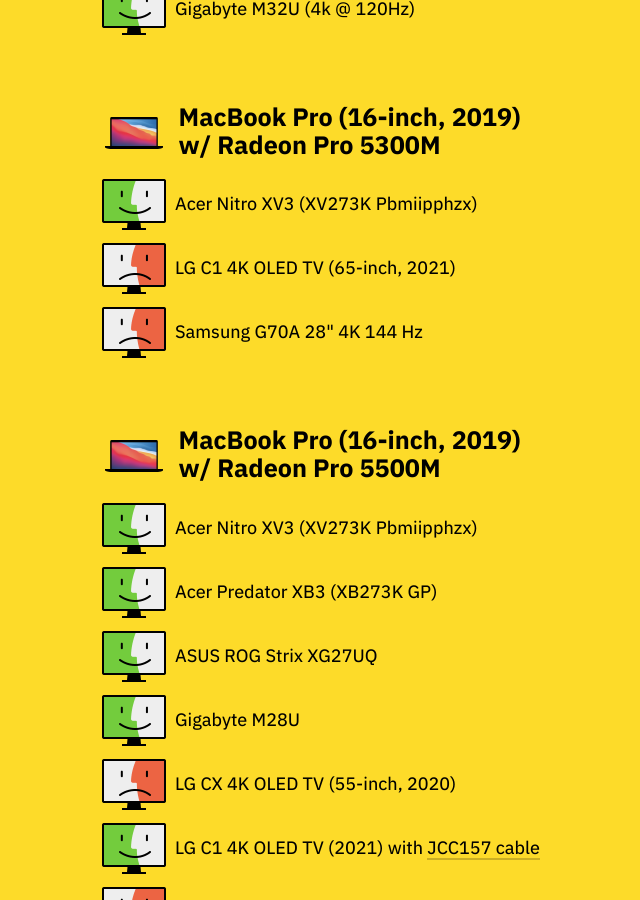
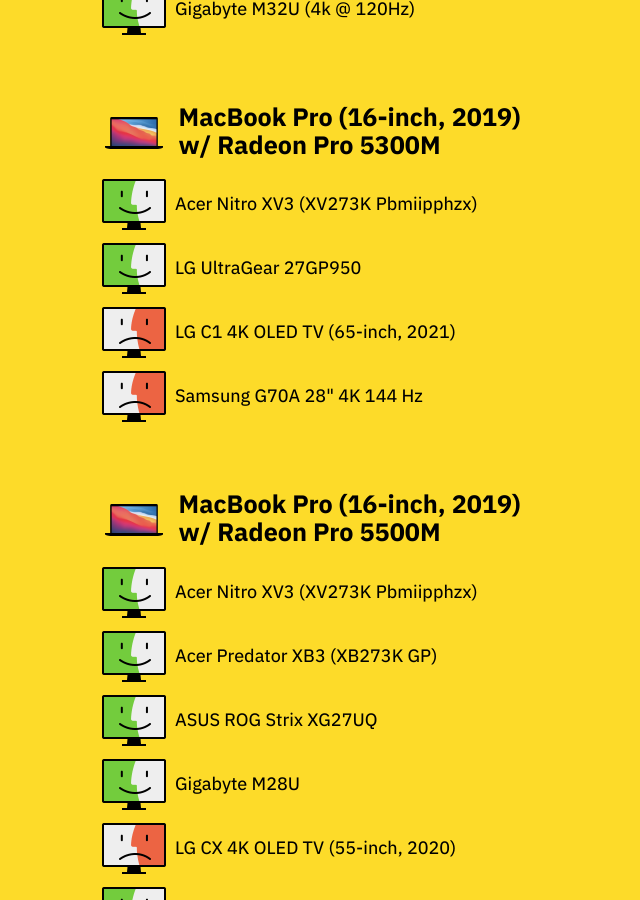
Before and after one commit to tonsky/tonsky.github.io, a Jekyll site: the page built from _posts/2021-02-24-monitors-mac.md, in a window 1280 px wide and 900 px high, scrolled down 2199 px. Shown: the whole window, without its empty margins (267-907 px from the left). Built offline with Jekyll 4.4.1, drawn with Linux system fonts in a browser that asks for light colours.

Commit message:
Add LG UltraGear 27GP950 for MacBook Pro 2019 w/ AMD Readeon 5300M
I've followed this guide to make it work tho: https://www.reddit.com/r/Monitors/comments/w4ua08/comment/iuyizon/?utm_source=reddit&utm_medium=web2x&context=3

```diff
--- a/_posts/2021-02-24-monitors-mac.md
+++ b/_posts/2021-02-24-monitors-mac.md
@@ -65,6 +65,8 @@
 ## <img src="mbp_16_2020.png" height=32> <span>MacBook Pro (16-inch, 2019) w/ Radeon Pro 5300M</span>
 
 <div class="row"><img src="works.png" height=64> <span>Acer Nitro XV3 (XV273K Pbmiipphzx)</span></div>
+
+<div class="row"><img src="works.png" height=64> <span>LG UltraGear 27GP950</span></div>
 
 <div class="row"><img src="doesnt_work.png" height=64> <span>LG C1 4K OLED TV (65-inch, 2021)</span></div>
 
```
